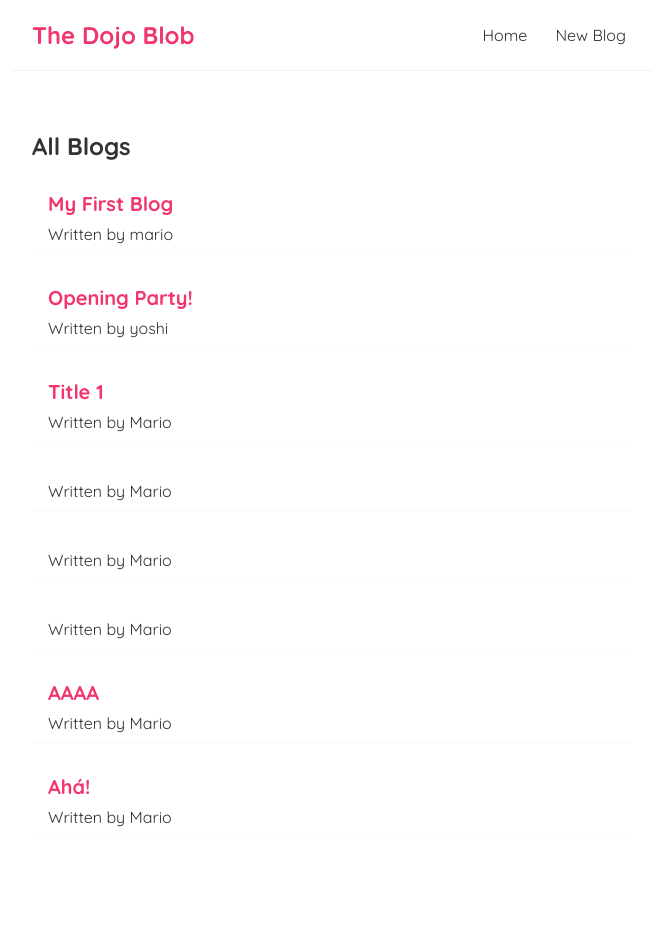
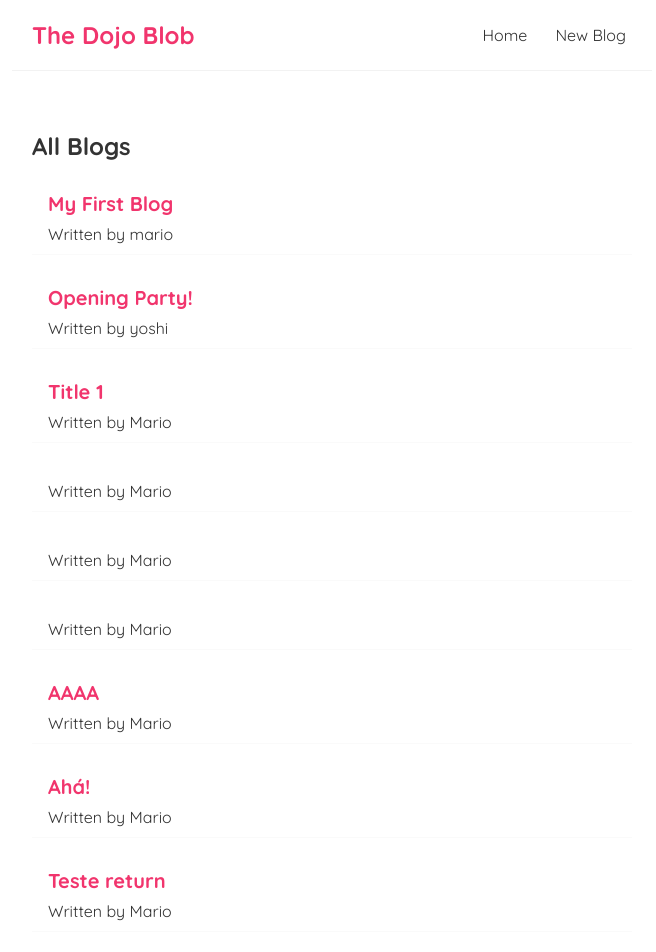
Before and after one commit to rlinsdev/Full-React, a React (Create React App) app: page / in a window 1280 px wide. Shown: the top 952 px of the page, without its empty margins (308-964 px from the left). Before the commit the page ends 918 px from the top, so only its background shows below. Built offline with nearby package versions, Linux system fonts and the light colour scheme; data requests are answered from the project's data file.

Commit message:
useHistory in react

```diff
--- a/data/db.json
+++ b/data/db.json
@@ -44,6 +44,12 @@
       "body": "body log blogy body log blogy body log blogy body log blogy body log blogy body log blogy body log blogy body log blogy body log blogy body log blogy ",
       "author": "Mario",
       "id": 8
+    },
+    {
+      "title": "Teste return",
+      "body": "Body return",
+      "author": "Mario",
+      "id": 9
     }
   ]
 }
--- a/src/Create.js
+++ b/src/Create.js
@@ -1,3 +1,4 @@
+import { useHistory } from 'react-router-dom';
 import { useState } from "react";
 
 const Create = () => {
@@ -5,6 +6,7 @@ const Create = () => {
   const [body, setBody] = useState();
   const [author, setAuthor] = useState('Mario');
   const [isPending, setIsPending] = useState(false);
+  const history = useHistory();
 
   console.log(isPending)
 
@@ -20,6 +22,7 @@ const Create = () => {
     }).then(() => {
       console.log('New Blog Added')
       setIsPending(false);
+      history.push('/');
     });
   }
 
```
